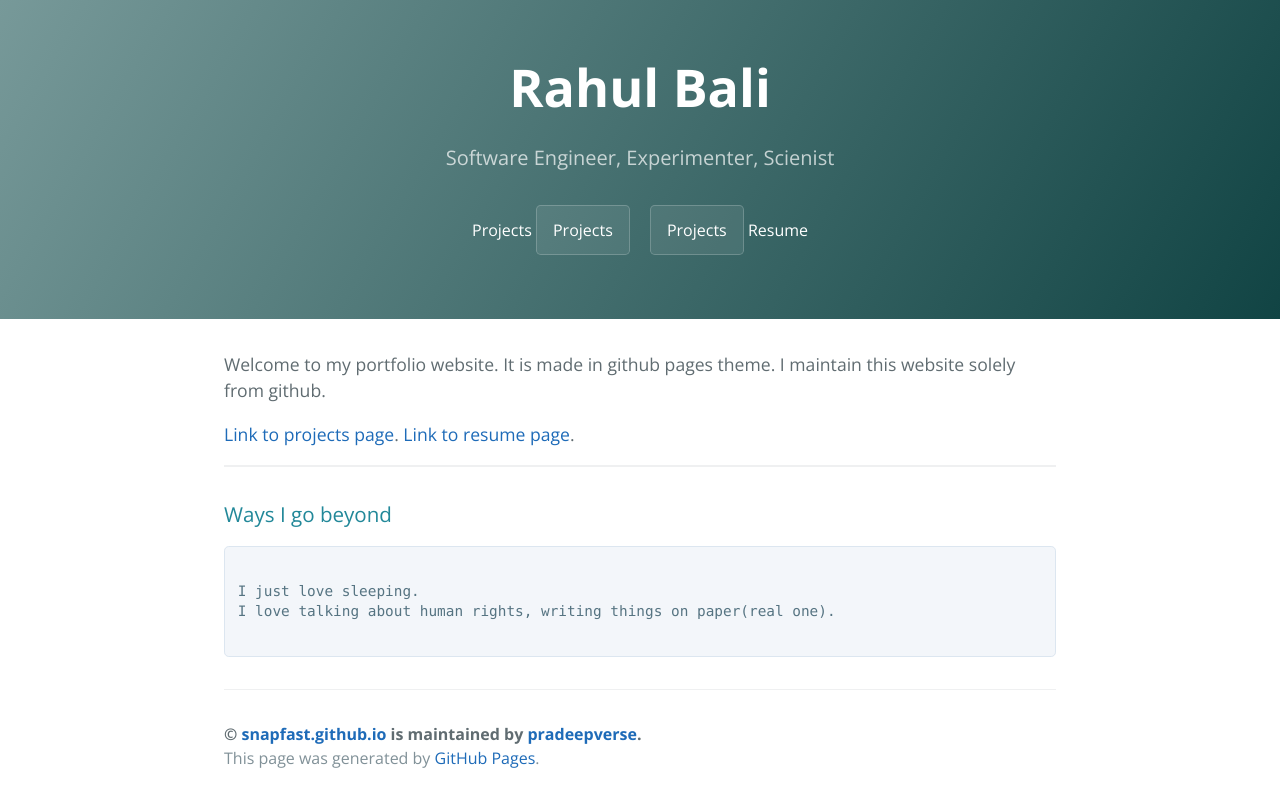
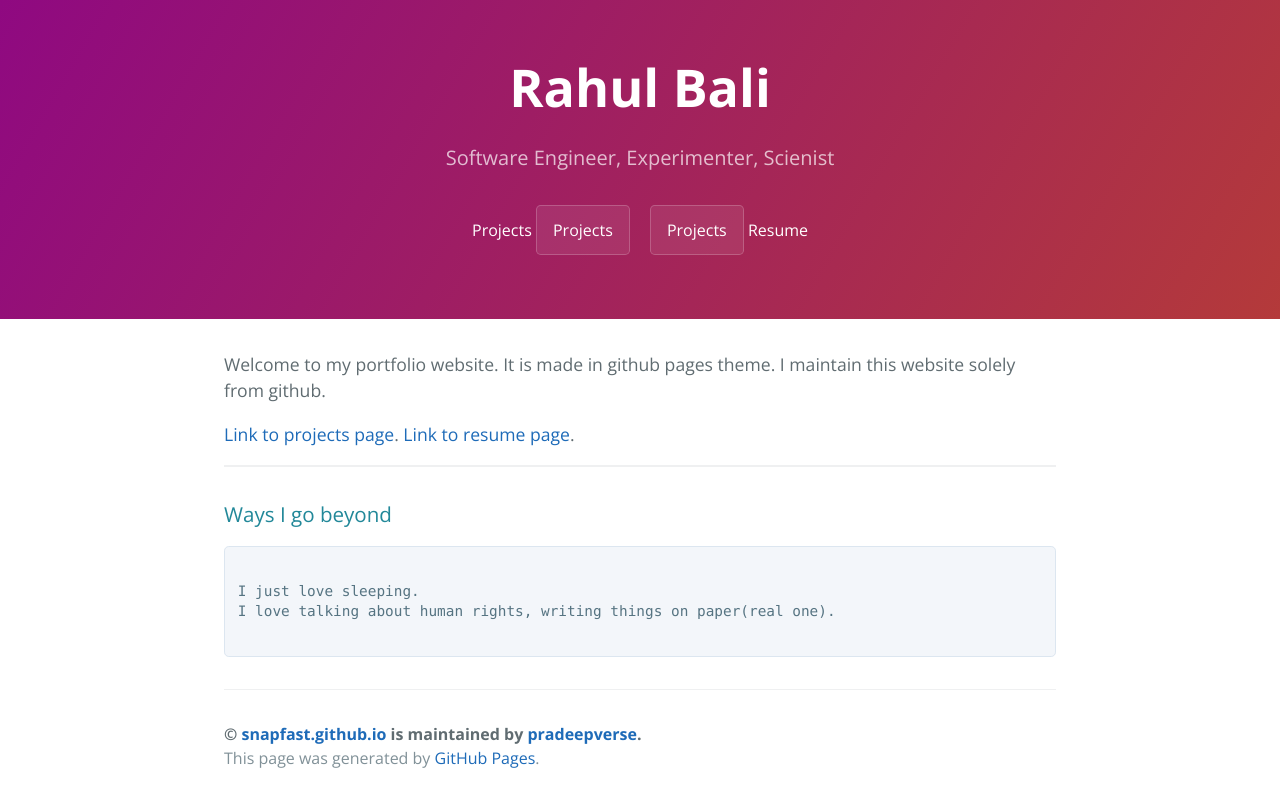
Before and after one commit to pradeepverse/snapfast.github.io, a Jekyll site: the page built from index.md, in a window 1280 px wide. Shown: the top 807 px of the page. Built offline with Jekyll 4.4.1, drawn with Linux system fonts in a browser that asks for light colours.

Commit message:
Update variables.scss

```diff
--- a/_sass/variables.scss
+++ b/_sass/variables.scss
@@ -4,8 +4,9 @@ $medium-breakpoint: 42em !default;
 
 // Headers
 $header-heading-color: #fff !default;
-$header-bg-color: #144 !default;
-$header-bg-color-secondary: #799 !default;
+$header-bg-color: rgba(180, 58, 58, 1) !default;
+$header-bg-color-secondary: rgba(143, 9, 129, 1) !default;
+$header-bg-color-tertiary: rgba(69, 94, 252, 1) !default;
 
 // Text
 $section-headings-color: #289 !default;
```
